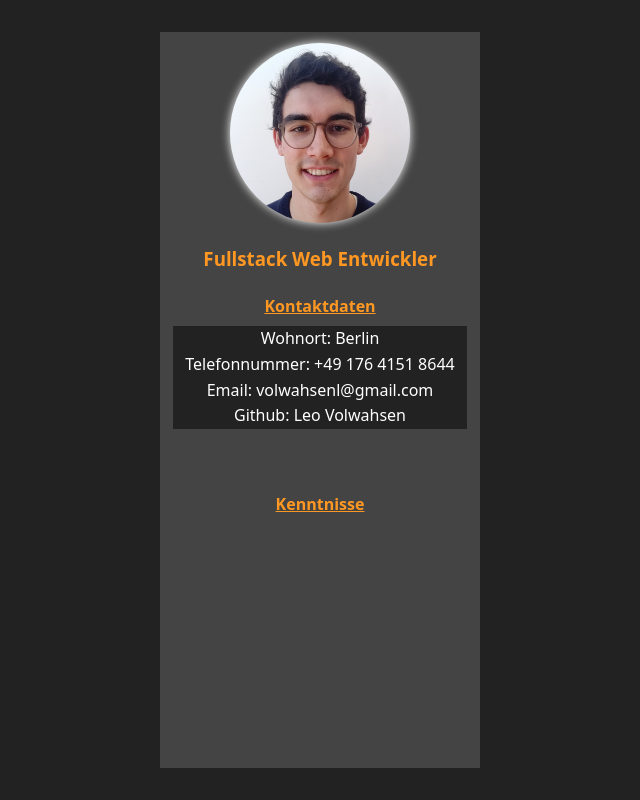
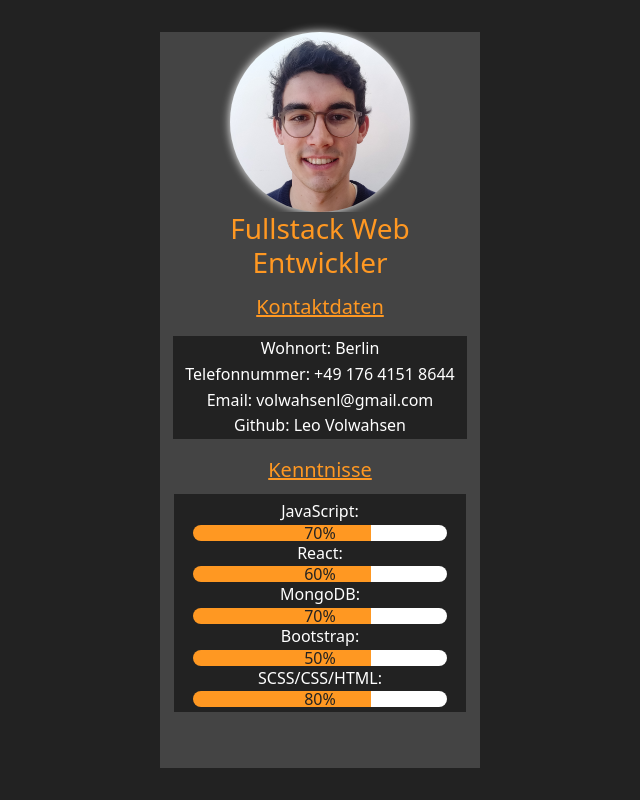
Before and after one commit to leovolwahsen/portfolio-lv, a React (Vite) app in the folder portfolio-lv/: page / in a window 1280 px wide. Shown: the whole page, without its empty margins (0-640 px from the left). Built offline with nearby package versions, Linux system fonts and the light colour scheme.

Commit message:
kenntnisse hinzugefügt

```diff
--- a/portfolio-lv/index.html
+++ b/portfolio-lv/index.html
@@ -3,6 +3,12 @@
     <head>
         <meta charset="UTF-8" />
         <meta name="viewport" content="width=device-width, initial-scale=1.0" />
+        <link
+            href="https://cdn.jsdelivr.net/npm/bootstrap@5.3.0-alpha1/dist/css/bootstrap.min.css"
+            rel="stylesheet"
+            integrity="sha384-GLhlTQ8iRABdZLl6O3oVMWSktQOp6b7In1Zl3/Jr59b6EGGoI1aFkw7cmDA6j6gD"
+            crossorigin="anonymous"
+        />
         <title>Vite + React</title>
     </head>
     <body>
--- a/portfolio-lv/package.json
+++ b/portfolio-lv/package.json
@@ -9,6 +9,7 @@
     "preview": "vite preview"
   },
   "dependencies": {
+    "bootstrap": "^5.3.0-alpha1",
     "react": "^18.2.0",
     "react-dom": "^18.2.0"
   },
--- a/portfolio-lv/src/App.css
+++ b/portfolio-lv/src/App.css
@@ -2,6 +2,7 @@
     --dark: #222222;
     --gray: #444444;
     --text: rgb(255, 152, 34);
+    --white: #fff;
 }
 * {
     box-sizing: border-box;
@@ -14,7 +15,7 @@
     font-family: system-ui, -apple-system, BlinkMacSystemFont, "Segoe UI",
         Roboto, Oxygen, Ubuntu, Cantarell, "Open Sans", "Helvetica Neue",
         sans-serif;
-    min-height: 100vh;
+    height: 100%;
 }
 .context-all {
     display: grid;
@@ -22,13 +23,14 @@
     grid-template-rows: 1fr;
     margin: 0 auto;
     padding-top: 2rem;
+    padding-bottom: 2rem;
     width: 75%;
 }
 .info {
     background-color: var(--gray);
     display: grid;
     grid-template-rows: 250px 150px 1fr 1fr 50px;
-    min-height: calc(100vh - 4rem);
+    max-height: calc(100vh - 4rem);
 }
 .info .image-container {
     background-color: var(--gray);
@@ -77,6 +79,8 @@
 .info .skills-container {
     background-color: var(--gray);
     width: 100%;
+    padding: 0.3rem;
+    margin-top: 1em;
     display: grid;
     justify-items: center;
     align-items: center;
@@ -88,3 +92,23 @@
     text-decoration: underline;
     color: var(--text);
 }
+.info .skills-container .skills-data {
+    background-color: var(--dark);
+    width: 94%;
+    padding: 0.3rem;
+    text-align: center;
+    text-decoration: none;
+    list-style-type: none;
+    line-height: 1.6;
+    color: var(--white);
+}
+.info .skills-container .skills-progressbar {
+    width: 90%;
+    height: 100%;
+    margin: auto;
+    color: var(--dark);
+    background: linear-gradient(to right, var(--text) 70%, var(--white) 30%);
+    border-radius: 10px;
+    text-align: center;
+    line-height: 100%;
+}
--- a/portfolio-lv/src/App.jsx
+++ b/portfolio-lv/src/App.jsx
@@ -10,7 +10,7 @@ function App() {
                         <h3 className="title">Fullstack Web Entwickler</h3>
                     </div>
                     <div className="contact-container">
-                        <h4 className="contact-title">Kontaktdaten</h4>
+                        <h5 className="contact-title">Kontaktdaten</h5>
                         <ul className="contact-data">
                             <li>Wohnort: Berlin</li>
                             <li>Telefonnummer: +49 176 4151 8644</li>
@@ -18,36 +18,26 @@ function App() {
                             <li>Github: Leo Volwahsen</li>
                         </ul>
                     </div>
+
                     <div className="skills-container">
-                        <h4 className="skills-title">Kenntnisse</h4>
+                        <h5 className="skills-title">Kenntnisse</h5>
+                        <ul className="skills-data">
+                            <li>JavaScript: </li>
+                            <div className="skills-progressbar">70%</div>
+                            <li>React: </li>
+                            <div className="skills-progressbar">60%</div>
+                            <li>MongoDB:</li>
+                            <div className="skills-progressbar">70%</div>
+                            <li>Bootstrap:</li>
+                            <div className="skills-progressbar">50%</div>
+                            <li>SCSS/CSS/HTML:</li>
+                            <div className="skills-progressbar">80%</div>
+                        </ul>
                     </div>
                 </div>
                 <div className="text"></div>
                 <div className="projects"></div>
             </div>
-            {/* <main className="main-container close">
-                <div className="bg-image">
-                    <h4 className="title">Fullstack Web Entwickler</h4>{" "}
-                    <img
-                        className="profile-img"
-                        src="../src/assets/img/profilbild.jpg"
-                        alt="profile-img"
-                    ></img>
-
-                </div>
-
-                <div className="txt">
-                    <p>Fullstack Web Developer</p>
-                    <p>I create React Websites </p>
-                </div>
-                <div className="projects">projekte</div>
-            </main>
-            <aside className="aside-container">
-                <div className="profile-img"></div>
-                <div className="contact-info"></div>
-                <div className="skills"></div>
-                <div className="contact-symbols"></div>
-            </aside> */}
         </div>
     );
 }
```
Also changed, not shown: 1 other file (tests, documents, lock files or other folders).
